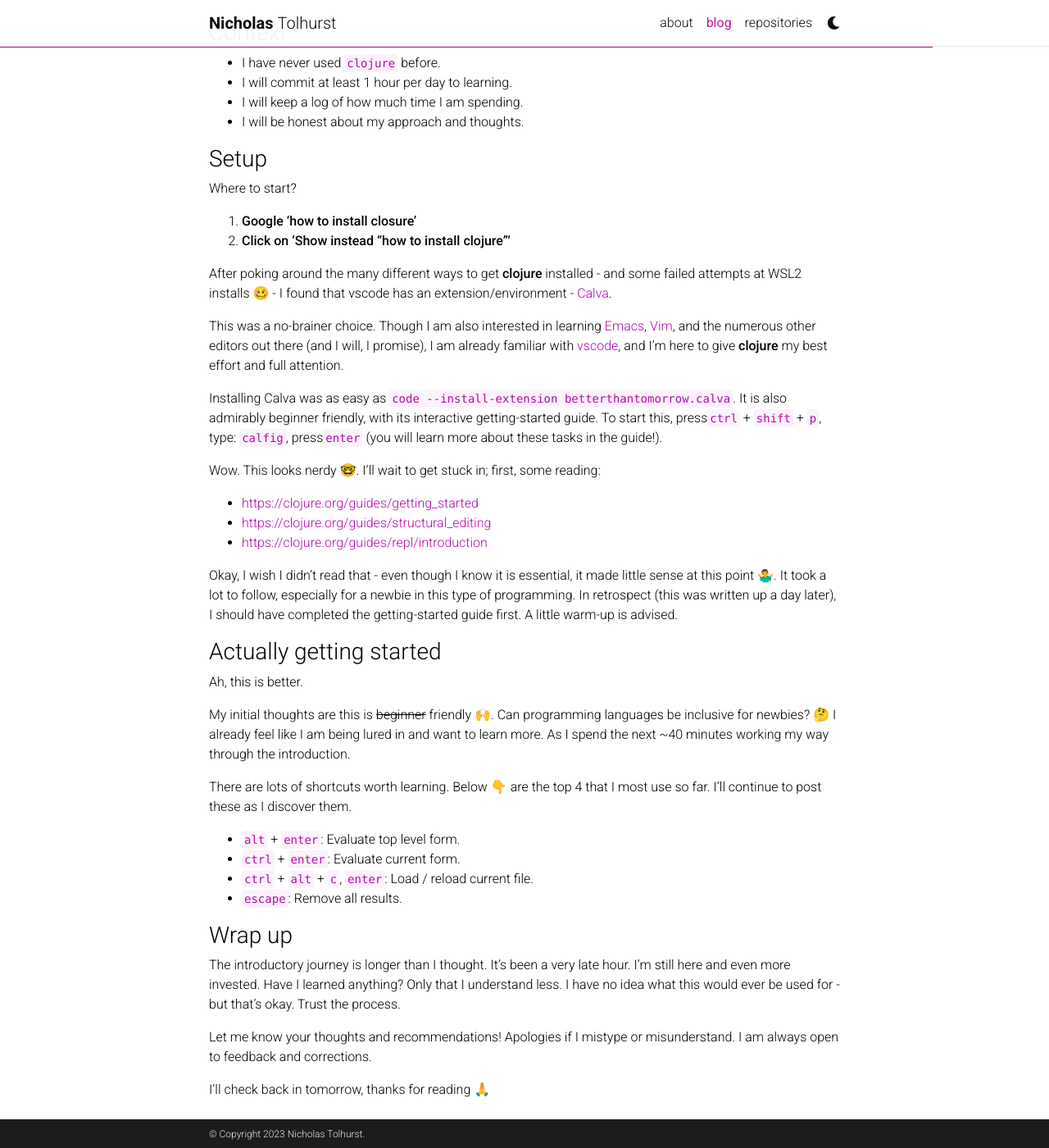
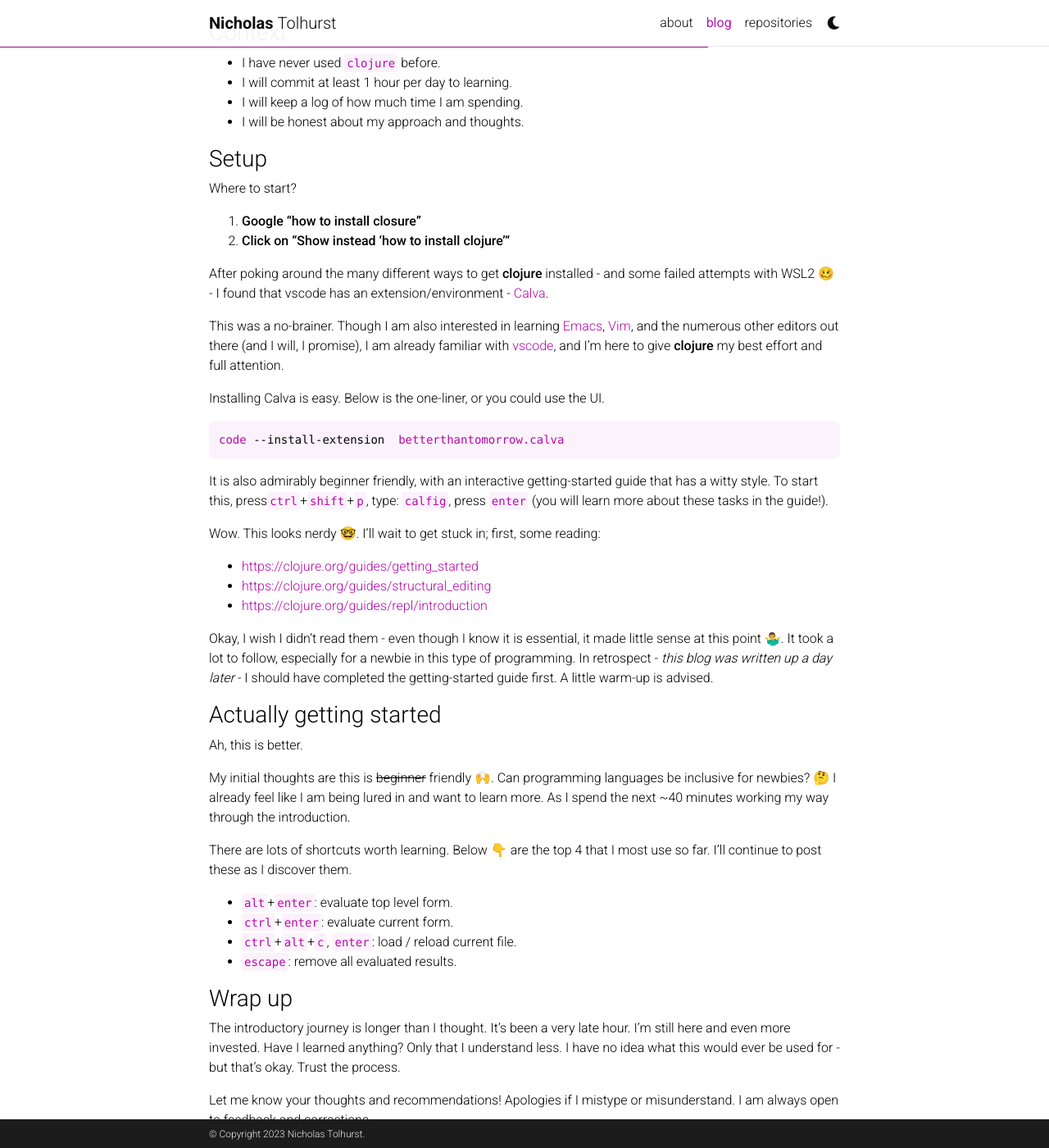
Before and after one commit to nicktolhurst/nicktolhurst.github.io, a Jekyll site: the page built from _posts/2023-03-17-7-days-of-clojure-1.md, in a window 1280 px wide and 1400 px high, scrolled down 216 px. Shown: the whole window at 82% size. Built offline with Jekyll 4.4.1, drawn with Linux system fonts in a browser that asks for light colours; comment, search, counter and statistics services are not loaded; a style sheet for code colours, icons or effects is not loaded; some of the changed text lies outside the part shown.

Commit message:
updates bog

```diff
--- a/_posts/2023-03-17-7-days-of-clojure-1.md
+++ b/_posts/2023-03-17-7-days-of-clojure-1.md
@@ -1,6 +1,6 @@
 ---
 layout: post
-title: a week of `clojure` as a total beginner
+title: a week of clojure as a total beginner
 date: 17-03-2023
 description: >
   Googles 'how to install closure'. Clicks on 'Show instead "how to install clojure"'.
@@ -20,14 +20,20 @@
 
 Where to start?
 
-1. **Google 'how to install closure'**
-2. **Click on 'Show instead "how to install clojure"'**
+1. **Google "how to install closure"**
+2. **Click on "Show instead 'how to install clojure'"**
 
-After poking around the many different ways to get **clojure** installed - and some failed attempts at WSL2 installs 🥴 - I found that vscode has an extension/environment - [Calva](https://calva.io/).
+After poking around the many different ways to get **clojure** installed - and some failed attempts with WSL2 🥴 - I found that vscode has an extension/environment - [Calva](https://calva.io/).
 
-This was a no-brainer choice. Though I am also interested in learning [Emacs](https://www.gnu.org/software/emacs/), [Vim](https://www.vim.org/), and the numerous other editors out there (and I will, I promise), I am already familiar with [vscode](https://code.visualstudio.com/), and I'm here to give **clojure** my best effort and full attention.
+This was a no-brainer. Though I am also interested in learning [Emacs](https://www.gnu.org/software/emacs/), [Vim](https://www.vim.org/), and the numerous other editors out there (and I will, I promise), I am already familiar with [vscode](https://code.visualstudio.com/), and I'm here to give **clojure** my best effort and full attention.
 
-Installing Calva was as easy as `code --install-extension  betterthantomorrow.calva`. It is also admirably beginner friendly, with its interactive getting-started guide. To start this, press`ctrl` + `shift` + `p`, type: `calfig`, press`enter` (you will learn more about these tasks in the guide!).
+Installing Calva is easy. Below is the one-liner, or you could use the UI.
+
+{% highlight bash %}
+code --install-extension  betterthantomorrow.calva
+{% endhighlight %}
+
+It is also admirably beginner friendly, with an interactive getting-started guide that has a witty style. To start this, press`ctrl`+`shift`+`p`, type: `calfig`, press `enter` (you will learn more about these tasks in the guide!).
 
 Wow. This looks nerdy 🤓. I'll wait to get stuck in; first, some reading:
 
@@ -35,7 +41,7 @@
 - <https://clojure.org/guides/structural_editing>
 - <https://clojure.org/guides/repl/introduction>
 
-Okay, I wish I didn't read that - even though I know it is essential, it made little sense at this point 🤷‍♂️. It took a lot to follow, especially for a newbie in this type of programming. In retrospect (this was written up a day later), I should have completed the getting-started guide first. A little warm-up is advised.
+Okay, I wish I didn't read them - even though I know it is essential, it made little sense at this point 🤷‍♂️. It took a lot to follow, especially for a newbie in this type of programming. In retrospect - *this blog was written up a day later* - I should have completed the getting-started guide first. A little warm-up is advised.
 
 ### Actually getting started
 
@@ -45,10 +51,10 @@
 
 There are lots of shortcuts worth learning. Below 👇 are the top 4 that I most use so far. I'll continue to post these as I discover them.
 
-- `alt` + `enter`: Evaluate top level form.
-- `ctrl` + `enter`: Evaluate current form.
-- `ctrl` + `alt` + `c`, `enter`: Load / reload current file.
-- `escape`: Remove all results.
+- `alt`+`enter`: evaluate top level form.
+- `ctrl`+`enter`: evaluate current form.
+- `ctrl`+`alt`+`c`, `enter`: load / reload current file.
+- `escape`: remove all evaluated results.
 
 ### Wrap up
 
```
